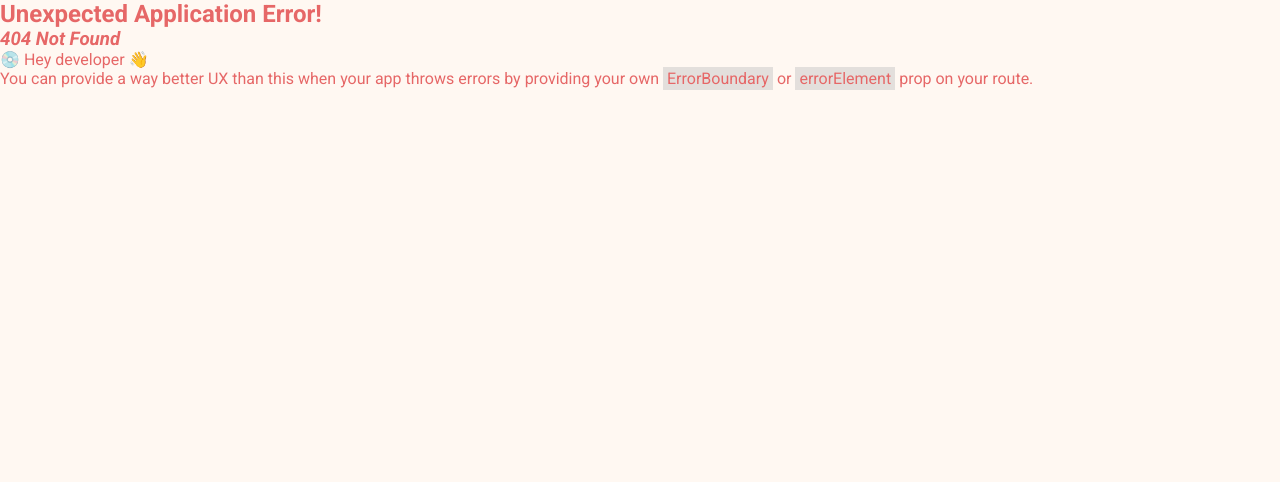
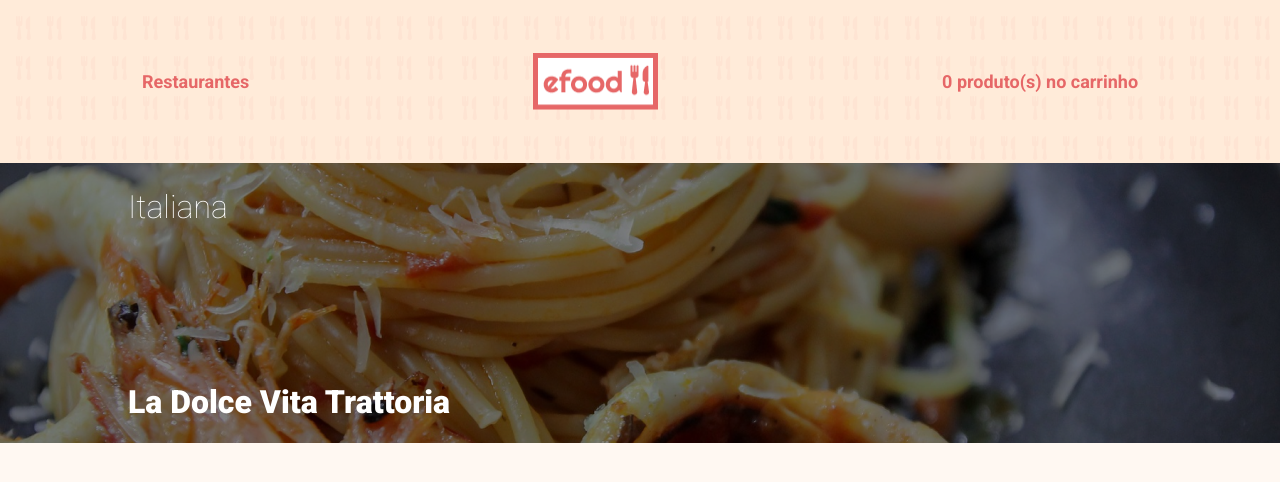
Before and after one commit to schorchi-GH/efood_v1.1, a React (Create React App) app: page /perfil in a window 1280 px wide. Before the commit this address had no page. Shown: the top 482 px of the page. Built offline with nearby package versions, Linux system fonts and the light colour scheme.

Commit message:
Concluído a página inicial e feito header e hero da página perfil

```diff
--- a/src/App.tsx
+++ b/src/App.tsx
@@ -1,19 +1,16 @@
 import { createBrowserRouter, RouterProvider } from 'react-router-dom'
 import { GlobalCSS } from './styles'
-import Hero from './components/Hero'
-import ProductList from './components/ProductList'
-import Footer from './components/Footer'
+import Home from '../src/pages/Home'
+import Perfil from '../src/pages/Perfil'
 
 const rotas = createBrowserRouter([
   {
     path: '/',
-    element: (
-      <>
-        <Hero />
-        <ProductList />
-        <Footer />
-      </>
-    )
+    element: <Home />
+  },
+  {
+    path: '/perfil',
+    element: <Perfil />
   }
 ])
 
--- /dev/null
+++ b/src/components/Apresentacao/index.tsx
@@ -0,0 +1,15 @@
+import {
+  ApresentacaoContainer,
+  ApresentacaoCategoria,
+  ApresentacaoPrato
+} from './styles'
+const Apresentacao = () => (
+  <ApresentacaoContainer>
+    <div className="container">
+      <ApresentacaoCategoria>Italiana</ApresentacaoCategoria>
+      <ApresentacaoPrato>La Dolce Vita Trattoria</ApresentacaoPrato>
+    </div>
+  </ApresentacaoContainer>
+)
+
+export default Apresentacao
--- /dev/null
+++ b/src/components/Apresentacao/styles.ts
@@ -0,0 +1,27 @@
+import styled from 'styled-components'
+import ApresentacaoFundo from '../../assets/apresentacao-fundo.png'
+import { cores } from '../../styles'
+
+export const ApresentacaoContainer = styled.div`
+  background-image: url(${ApresentacaoFundo});
+  height: 280px;
+  background-repeat: no-repeat;
+  background-size: cover;
+  .container {
+    max-width: 1024px;
+    margin: 0 auto;
+  }
+`
+
+export const ApresentacaoCategoria = styled.p`
+  color: ${cores.branco};
+  font-size: 32px;
+  font-weight: 100;
+  padding-top: 25px;
+`
+export const ApresentacaoPrato = styled.p`
+  color: ${cores.branco};
+  font-size: 32px;
+  font-weight: 900;
+  padding-top: 156.5px;
+`
--- /dev/null
+++ b/src/components/Header/index.tsx
@@ -0,0 +1,17 @@
+import logo from '../../assets/logo.png'
+import { HeaderStyle } from './styles'
+import { Branding, LinkRestaurantes, TextCart } from './styles'
+
+type Props = {
+  itens: number
+}
+
+const Header = ({ itens = 0 }: Props) => (
+  <HeaderStyle>
+    <LinkRestaurantes href="/">Restaurantes</LinkRestaurantes>
+    <Branding src={logo} alt="Logo do restaurante" />
+    <TextCart>{itens} produto(s) no carrinho</TextCart>
+  </HeaderStyle>
+)
+
+export default Header
--- /dev/null
+++ b/src/components/Header/styles.ts
@@ -0,0 +1,26 @@
+import styled from 'styled-components'
+import fundo from '../../assets/fundoHero.png'
+import { cores } from '../../styles'
+
+export const HeaderStyle = styled.header`
+  background-image: url(${fundo});
+  height: 163px;
+  display: flex;
+  justify-content: space-around;
+  align-items: center;
+`
+export const Branding = styled.img`
+  width: 125px;
+  height: 57.5px;
+`
+export const LinkRestaurantes = styled.a`
+  font-size: 18px;
+  font-weight: bold;
+  text-decoration: none;
+  color: ${cores.vermelho};
+`
+
+export const TextCart = styled.p`
+  font-size: 18px;
+  font-weight: bold;
+`
--- a/src/components/Hero/index.tsx
+++ b/src/components/Hero/index.tsx
@@ -1,4 +1,5 @@
 import { HeroContainer, Slogan, Branding } from './styles'
+
 import logo from '../../assets/logo.png'
 
 const Hero = () => (
--- a/src/components/Product/index.tsx
+++ b/src/components/Product/index.tsx
@@ -8,6 +8,7 @@ type Props = {
   ProductDetails: string
   ProductPhoto: string
   ProductCategories: string[]
+  ProductToLink: string
 }
 
 const Product = ({
@@ -15,7 +16,8 @@ const Product = ({
   ProductRate,
   ProductDetails,
   ProductPhoto,
-  ProductCategories
+  ProductCategories,
+  ProductToLink
 }: Props) => (
   <Card>
     <img src={ProductPhoto} alt="Hioki sushi" />
@@ -32,7 +34,9 @@ const Product = ({
       </Rate>
     </div>
     <Description>{ProductDetails}</Description>
-    <Button type="link">Saiba mais</Button>
+    <Button type="link" to={ProductToLink}>
+      Saiba mais
+    </Button>
   </Card>
 )
 
--- a/src/components/ProductList/index.tsx
+++ b/src/components/ProductList/index.tsx
@@ -1,65 +1,25 @@
 import Product from '../Product'
 import { Container, List } from './styles'
-import HiokiSushi from '../../assets/HiokiSushi.png'
-import Tratoria from '../../assets/tratoria.png'
+import Food from '../../models/Food'
 
-const ProductList = () => (
+export type Props = {
+  foods: Food[]
+}
+
+const ProductList = ({ foods }: Props) => (
   <Container>
     <List>
-      <Product
-        ProductTitle={'Hioki Sushi'}
-        ProductRate={4.9}
-        ProductDetails={
-          'Peça já o melhor da culinária japonesa no conforto da sua casa! Sushis frescos, sashimis deliciosos e pratos quentes irresistíveis. Entrega rápida, embalagens cuidadosas e qualidade garantida.Experimente o Japão sem sair do lar com nosso delivery!'
-        }
-        ProductPhoto={HiokiSushi}
-        ProductCategories={['Destaque da semana', 'Japonesa']}
-      />
-      <Product
-        ProductTitle={'La Dolce Vita Tratoria'}
-        ProductRate={4.6}
-        ProductDetails={
-          'A La Dolce Vita Trattoria leva a autêntica cozinha italiana até você! Desfrute de massas caseiras, pizzas deliciosas e risotos incríveis, tudo no conforto do seu lar. Entrega rápida, pratos bem embalados e sabor inesquecível. Peça já!'
-        }
-        ProductPhoto={Tratoria}
-        ProductCategories={['Italiana']}
-      />
-      <Product
-        ProductTitle={'La Dolce Vita Tratoria'}
-        ProductRate={4.6}
-        ProductDetails={
-          'A La Dolce Vita Trattoria leva a autêntica cozinha italiana até você! Desfrute de massas caseiras, pizzas deliciosas e risotos incríveis, tudo no conforto do seu lar. Entrega rápida, pratos bem embalados e sabor inesquecível. Peça já!'
-        }
-        ProductPhoto={Tratoria}
-        ProductCategories={['Italiana']}
-      />
-      <Product
-        ProductTitle={'La Dolce Vita Tratoria'}
-        ProductRate={4.6}
-        ProductDetails={
-          'A La Dolce Vita Trattoria leva a autêntica cozinha italiana até você! Desfrute de massas caseiras, pizzas deliciosas e risotos incríveis, tudo no conforto do seu lar. Entrega rápida, pratos bem embalados e sabor inesquecível. Peça já!'
-        }
-        ProductPhoto={Tratoria}
-        ProductCategories={['Italiana']}
-      />
-      <Product
-        ProductTitle={'La Dolce Vita Tratoria'}
-        ProductRate={4.6}
-        ProductDetails={
-          'A La Dolce Vita Trattoria leva a autêntica cozinha italiana até você! Desfrute de massas caseiras, pizzas deliciosas e risotos incríveis, tudo no conforto do seu lar. Entrega rápida, pratos bem embalados e sabor inesquecível. Peça já!'
-        }
-        ProductPhoto={Tratoria}
-        ProductCategories={['Italiana']}
-      />
-      <Product
-        ProductTitle={'La Dolce Vita Tratoria'}
-        ProductRate={4.6}
-        ProductDetails={
-          'A La Dolce Vita Trattoria leva a autêntica cozinha italiana até você! Desfrute de massas caseiras, pizzas deliciosas e risotos incríveis, tudo no conforto do seu lar. Entrega rápida, pratos bem embalados e sabor inesquecível. Peça já!'
-        }
-        ProductPhoto={Tratoria}
-        ProductCategories={['Italiana']}
-      />
+      {foods.map((food) => (
+        <Product
+          key={food.id}
+          ProductTitle={food.ProductTitle}
+          ProductRate={food.ProductRate}
+          ProductDetails={food.ProductDetails}
+          ProductPhoto={food.ProductPhoto}
+          ProductCategories={food.ProductCategories}
+          ProductToLink={food.ProductToLink}
+        />
+      ))}
     </List>
   </Container>
 )
--- /dev/null
+++ b/src/models/Food.ts
@@ -0,0 +1,29 @@
+class Food {
+  id: number
+  ProductTitle: string
+  ProductRate: number
+  ProductDetails: string
+  ProductPhoto: string
+  ProductCategories: string[]
+  ProductToLink: string
+
+  constructor(
+    id: number,
+    ProductTitle: string,
+    ProductRate: number,
+    ProductDetails: string,
+    ProductPhoto: string,
+    ProductCategories: string[],
+    ProductToLink: string
+  ) {
+    this.id = id
+    this.ProductTitle = ProductTitle
+    this.ProductRate = ProductRate
+    this.ProductDetails = ProductDetails
+    this.ProductPhoto = ProductPhoto
+    this.ProductCategories = ProductCategories
+    this.ProductToLink = ProductToLink
+  }
+}
+
+export default Food
--- /dev/null
+++ b/src/pages/Home/index.tsx
@@ -0,0 +1,78 @@
+import Footer from '../../components/Footer'
+import Hero from '../../components/Hero'
+import ProductList from '../../components/ProductList'
+import Food from '../../models/Food'
+import Hioki from '../../assets/HiokiSushi.png'
+import tratoria from '../../assets/tratoria.png'
+
+const food: Food[] = [
+  {
+    id: 1,
+    ProductCategories: ['Destaque do dia', 'Japonesa'],
+    ProductDetails:
+      'Peça já o melhor da culinária japonesa no conforto da sua casa! Sushis frescos, sashimis deliciosos e pratos quentes irresistíveis. Entrega rápida, embalagens cuidadosas e qualidade garantida.Experimente o Japão sem sair do lar com nosso delivery!',
+    ProductPhoto: Hioki,
+    ProductTitle: 'Hioki Sushi',
+    ProductRate: 4.9,
+    ProductToLink: '/perfil'
+  },
+  {
+    id: 2,
+    ProductCategories: ['Italiana'],
+    ProductDetails:
+      'A La Dolce Vita Trattoria leva a autêntica cozinha italiana até você! Desfrute de massas caseiras, pizzas deliciosas e risotos incríveis, tudo no conforto do seu lar. Entrega rápida, pratos bem embalados e sabor inesquecível. Peça já!',
+    ProductPhoto: tratoria,
+    ProductTitle: 'La Dolce Vita Trattoria',
+    ProductRate: 4.6,
+    ProductToLink: '/perfil'
+  },
+  {
+    id: 3,
+    ProductCategories: ['Italiana'],
+    ProductDetails:
+      'A La Dolce Vita Trattoria leva a autêntica cozinha italiana até você! Desfrute de massas caseiras, pizzas deliciosas e risotos incríveis, tudo no conforto do seu lar. Entrega rápida, pratos bem embalados e sabor inesquecível. Peça já!',
+    ProductPhoto: tratoria,
+    ProductTitle: 'La Dolce Vita Trattoria',
+    ProductRate: 4.6,
+    ProductToLink: '/perfil'
+  },
+  {
+    id: 4,
+    ProductCategories: ['Italiana'],
+    ProductDetails:
+      'A La Dolce Vita Trattoria leva a autêntica cozinha italiana até você! Desfrute de massas caseiras, pizzas deliciosas e risotos incríveis, tudo no conforto do seu lar. Entrega rápida, pratos bem embalados e sabor inesquecível. Peça já!',
+    ProductPhoto: tratoria,
+    ProductTitle: 'La Dolce Vita Trattoria',
+    ProductRate: 4.6,
+    ProductToLink: '/perfil'
+  },
+  {
+    id: 5,
+    ProductCategories: ['Italiana'],
+    ProductDetails:
+      'A La Dolce Vita Trattoria leva a autêntica cozinha italiana até você! Desfrute de massas caseiras, pizzas deliciosas e risotos incríveis, tudo no conforto do seu lar. Entrega rápida, pratos bem embalados e sabor inesquecível. Peça já!',
+    ProductPhoto: tratoria,
+    ProductTitle: 'La Dolce Vita Trattoria',
+    ProductRate: 4.6,
+    ProductToLink: '/perfil'
+  },
+  {
+    id: 6,
+    ProductCategories: ['Italiana'],
+    ProductDetails:
+      'A La Dolce Vita Trattoria leva a autêntica cozinha italiana até você! Desfrute de massas caseiras, pizzas deliciosas e risotos incríveis, tudo no conforto do seu lar. Entrega rápida, pratos bem embalados e sabor inesquecível. Peça já!',
+    ProductPhoto: tratoria,
+    ProductTitle: 'La Dolce Vita Trattoria',
+    ProductRate: 4.6,
+    ProductToLink: '/perfil'
+  }
+]
+
+const Home = () => (
+  <>
+    <Hero />
+    <ProductList foods={food} />
+    <Footer />
+  </>
+)
+export default Home
--- /dev/null
+++ b/src/pages/Perfil/index.tsx
@@ -0,0 +1,10 @@
+import Header from '../../components/Header'
+import Apresentacao from '../../components/Apresentacao'
+const Perfil = () => (
+  <>
+    <Header itens={0} />
+    <Apresentacao />
+  </>
+)
+
+export default Perfil
```
Also changed, not shown: src/assets/apresentacao-fundo.png (added).
